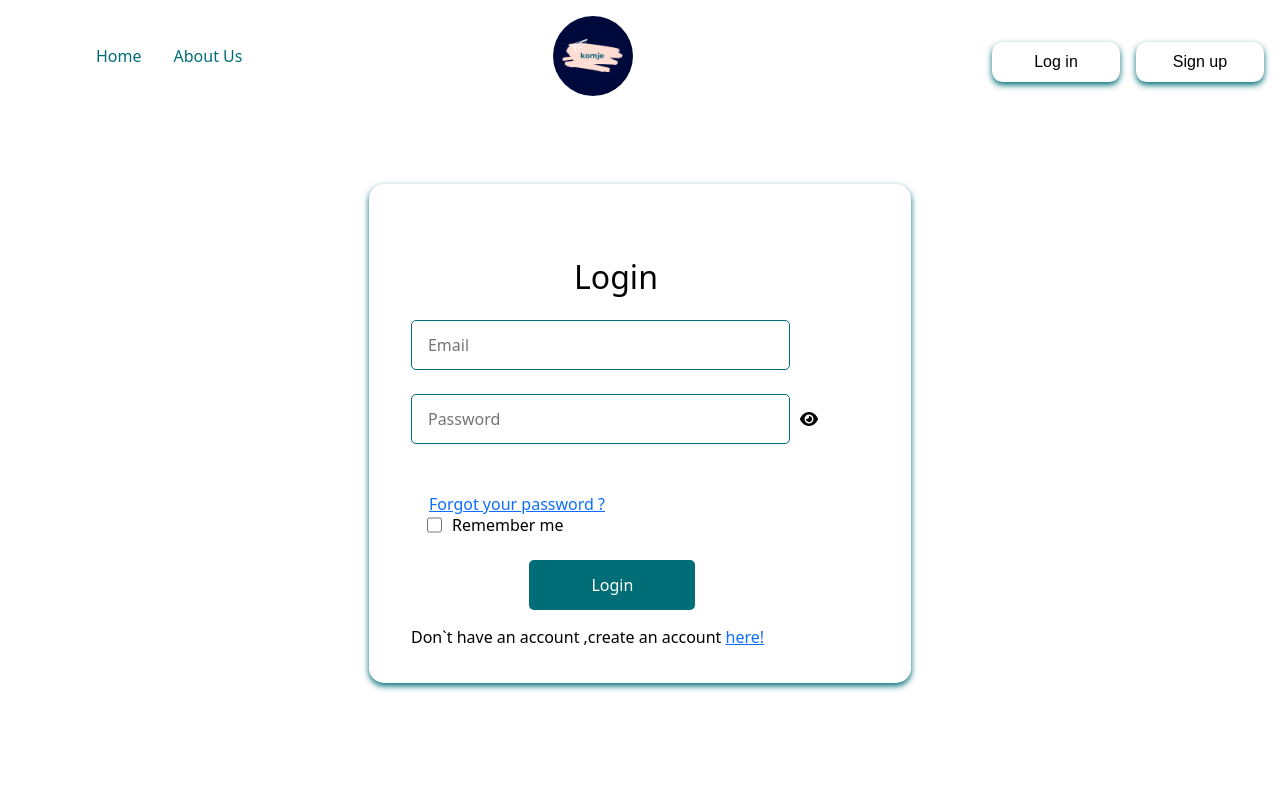
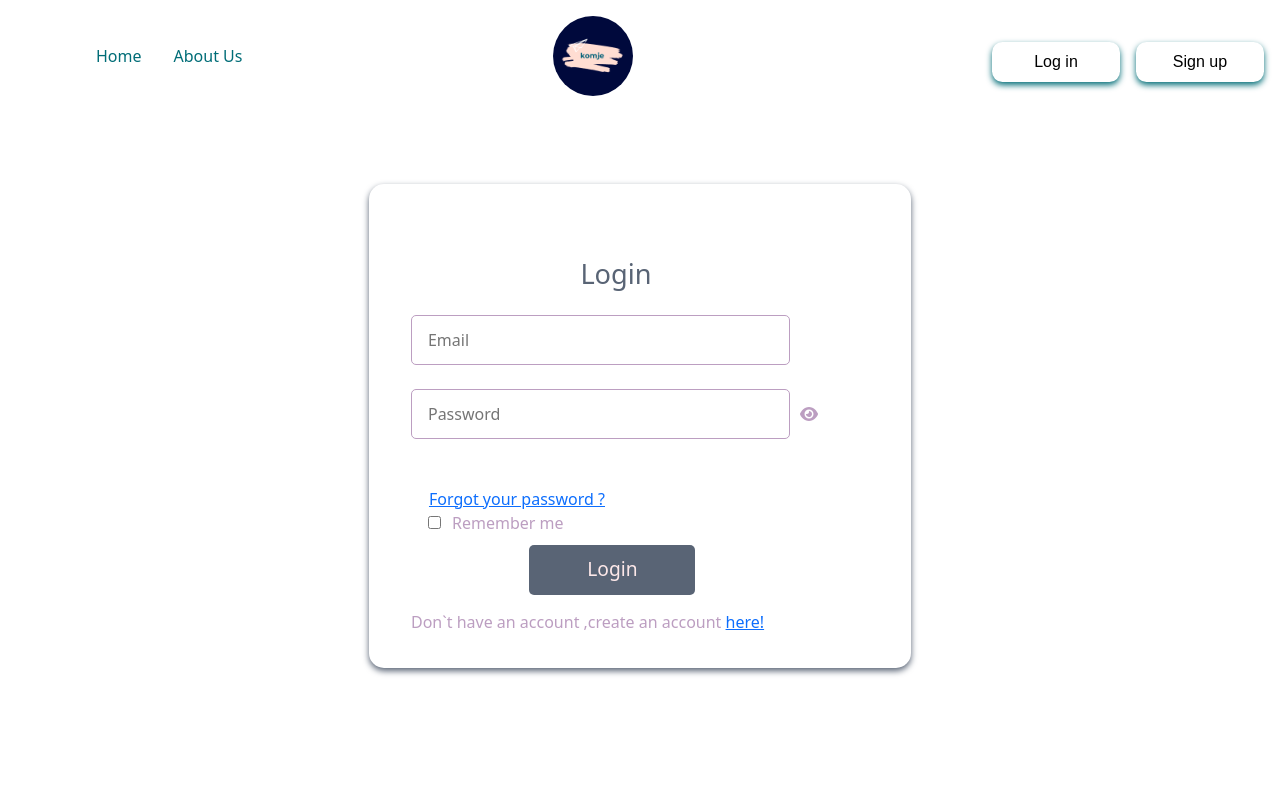
Before and after one commit to Mones-Hamd/FinalProjectHYF, a React app in the folder client/: page /login in a window 1280 px wide. Shown: the top 800 px of the page. Built offline with nearby package versions, Linux system fonts and the light colour scheme.

Commit message:
general form style signup-login pages

```diff
--- a/client/src/App.css
+++ b/client/src/App.css
@@ -11,6 +11,16 @@
 * {
   text-decoration: none;
   list-style: none;
+}
+
+.form-app {
+  display: block;
+  width: fit-content;
+  background-color: var(--white-color);
+  color: var(--primary-color);
+  border-radius: 15px;
+  box-shadow: 0px 3px 6px var(--accent-color);
+  padding: 3rem 1rem 1.5rem 2rem;
 }
 
 .title-app {
@@ -29,4 +39,12 @@
   color: var(--accent-color);
   background-color: var(--primary-light-color);
   border-radius: 5px;
+  border: solid 1px var(--accent-color);
 }
+
+.input-app {
+  height: 50px;
+  width: 80%;
+  border-radius: 5px;
+  border: 1px solid var(--primary-color);
+}
--- a/client/src/components/InputForm/FormInput.jsx
+++ b/client/src/components/InputForm/FormInput.jsx
@@ -33,7 +33,7 @@ function FormInput({ onChange, errorMessage, ...inputProps }) {
             inputProps.name === "confirmpassword" && setFocused(true)
           }
           focused={focused.toString()}
-          className="input-placeholder"
+          className="input-placeholder input-app"
         />
 
         {inputProps.name === "password" ||
--- a/client/src/components/InputForm/formInput.css
+++ b/client/src/components/InputForm/formInput.css
@@ -1,13 +1,3 @@
-:root {
-  --white-color: #fff;
-  --text-color: #edf6f9;
-  --light-color: #83c5be;
-  --dark-color: #006d77;
-  --orange-color: #e29578;
-  --light-orange-color: #ffddd2;
-  --black-color: #000;
-}
-
 .formInput {
   display: flex;
   flex-direction: column;
@@ -18,21 +8,14 @@
   width: 100%;
 }
 
-input {
-  height: 50px;
-  width: 80%;
-  border-radius: 5px;
-  border: 1px solid #006d77;
-}
-
 .error-span {
   font-size: 12px;
-  color: red;
+  color: var(--error-color);
   visibility: hidden;
 }
 
 input:invalid[focused="true"] {
-  border: 1px solid #f3a6ad;
+  border: 1px solid;
 }
 
 input:invalid[focused="true"] ~ span {
--- a/client/src/components/LoginForm/LoginForm.css
+++ b/client/src/components/LoginForm/LoginForm.css
@@ -1,33 +1,15 @@
-:root {
-  --white-color: #fff;
-  --text-color: #edf6f9;
-  --light-color: #83c5be;
-  --dark-color: #006d77;
-  --orange-color: #e29578;
-  --light-orange-color: #ffddd2;
-  --black-color: #000;
-}
 .log-title {
   text-align: center;
   margin-left: -4rem;
   padding: 1rem;
 }
 .login-box {
-  display: block;
   margin: auto;
   margin-top: 5rem;
-  width: fit-content;
-  background-color: white;
-  color: black;
   border-radius: 15px;
-  padding: 3rem 1rem 1.5rem 2rem;
-
-  box-shadow: 0px 3px 6px var(--dark-color);
 }
 .log-in-btn {
   border-radius: 5px;
-  background-color: var(--dark-color);
-  color: white;
   width: 70%;
   border: none;
   height: 50px;
@@ -37,12 +19,7 @@
   width: 50%;
   margin: auto;
 }
-.log-in-btn:hover {
-  background-color: white;
-  color: var(--dark-color);
-  border: 1px solid var(--dark-color);
-  border-radius: 5px;
-}
+
 .input-check-box {
   width: 15px;
   margin-right: 10px;
@@ -52,7 +29,6 @@
   flex-direction: row;
   align-items: center;
   padding-left: 1rem;
-  margin-top: -1rem;
 }
 .new-account-link {
   margin-top: 15px;
--- a/client/src/components/LoginForm/LoginForm.jsx
+++ b/client/src/components/LoginForm/LoginForm.jsx
@@ -70,10 +70,10 @@ const LoginForm = () => {
 
   return (
     <>
-      <div className="login-box">
+      <div className="login-box form-app">
         <div className="form-box">
           <form className="login-form" onSubmit={handleSubmit}>
-            <h2 className="log-title">Login</h2>
+            <h2 className="log-title title-app">Login</h2>
             {inputs.map((input) => (
               <FormInput
                 key={input.id}
@@ -95,8 +95,8 @@ const LoginForm = () => {
               />
               <label className="remeber-me">Remember me</label>
             </div>
-            <div className="btn-box">
-              <button className="log-in-btn" disabled={isLoading}>
+            <div className="btn-box ">
+              <button className="log-in-btn btn-app" disabled={isLoading}>
                 Login
               </button>
             </div>
--- a/client/src/components/SignUpForm/SignUpForm.jsx
+++ b/client/src/components/SignUpForm/SignUpForm.jsx
@@ -77,7 +77,7 @@ const SignUpForm = () => {
 
   return (
     <>
-      <div className="signup-box">
+      <div className="signup-box form-app">
         <div className="form-box">
           <form className="signup-form" onSubmit={handleSubmit}>
             <h2 className="create-title title-app">Create new account</h2>
--- a/client/src/components/SignUpForm/signupForm.css
+++ b/client/src/components/SignUpForm/signupForm.css
@@ -1,12 +1,5 @@
 .signup-box {
-  display: block;
   margin: 2rem auto 2rem auto;
-  width: fit-content;
-  background-color: var(--white-color);
-  color: var(--primary-color);
-  border-radius: 15px;
-  padding: 3rem 1rem 1.5rem 2rem;
-  box-shadow: 0px 3px 6px var(--accent-color);
 }
 .signup-form {
   width: 90%;
```
